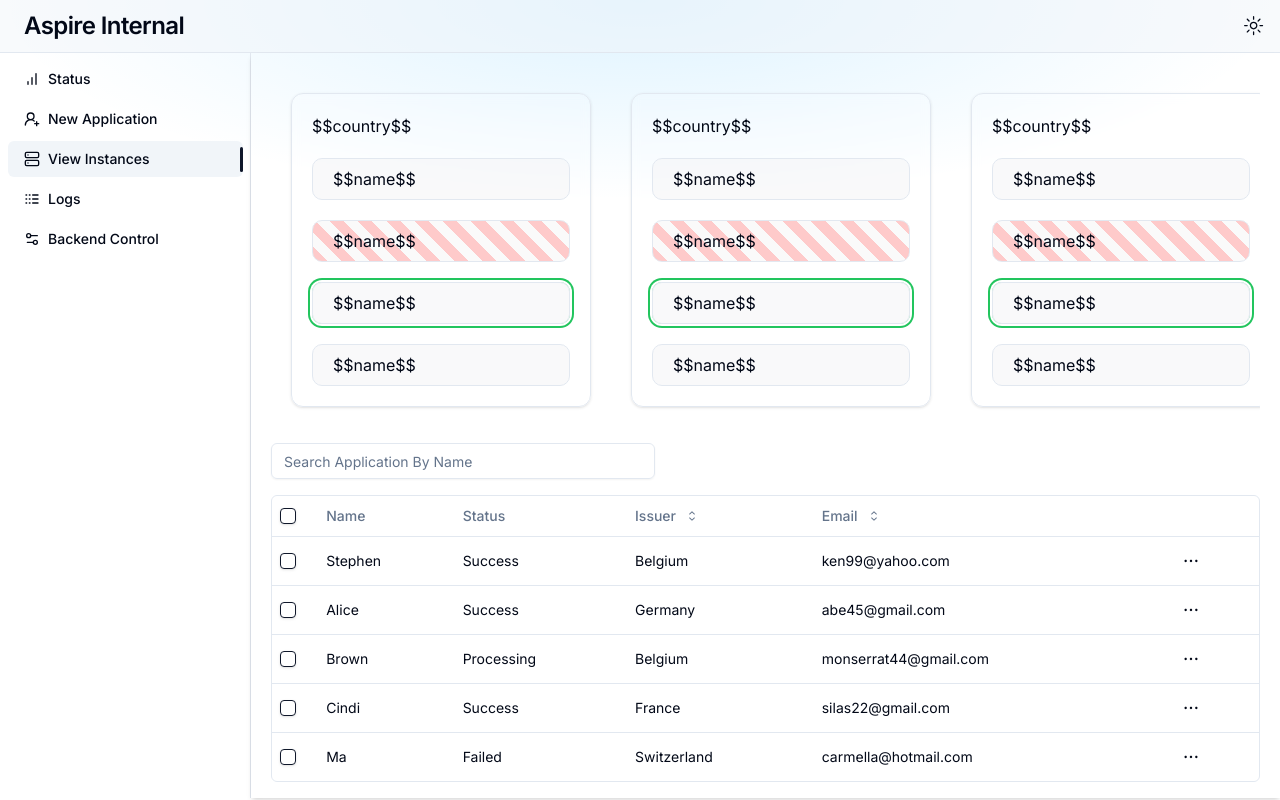
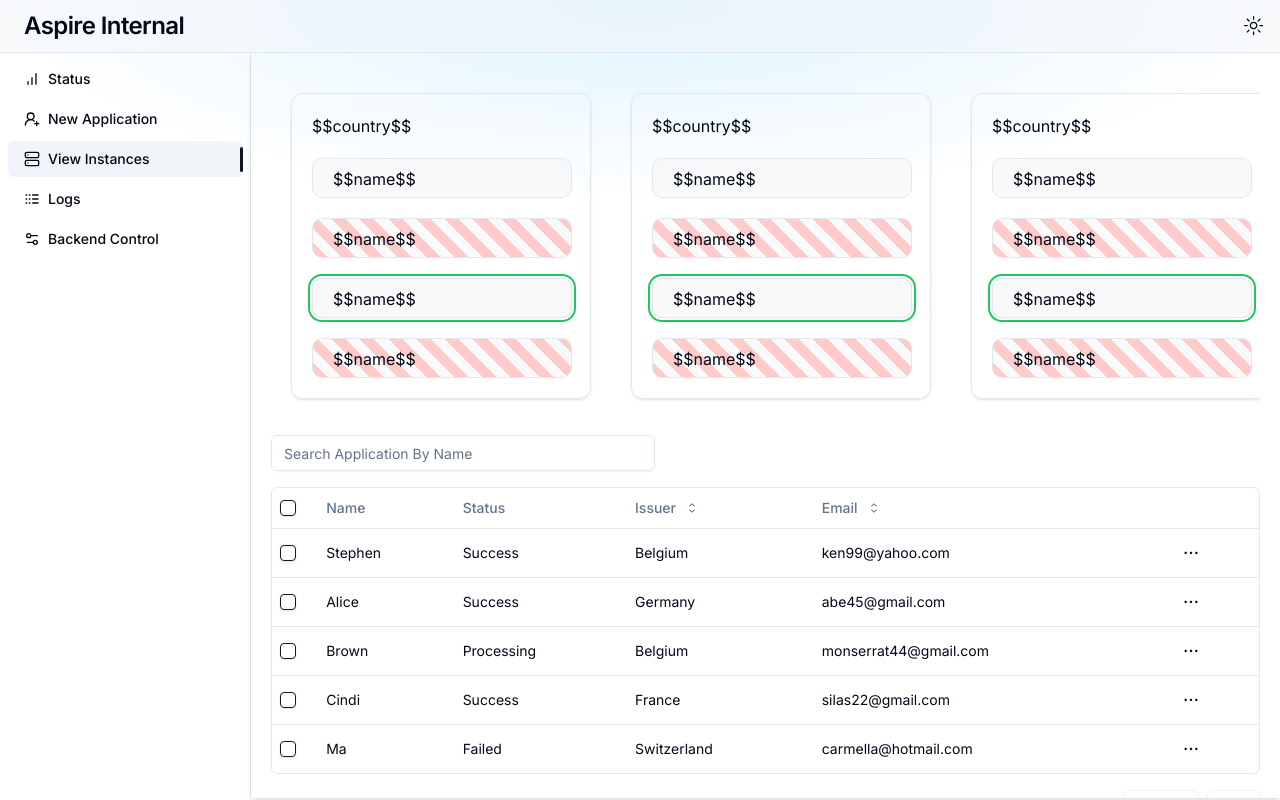
Before and after one commit to sabbyX/aspint, a Next.js app: page /instances in a window 1280 px wide. Built offline with nearby package versions, Linux system fonts and the light colour scheme.

Commit message:
/instance: add dark mode support

```diff
--- a/components/ab-instance-status/instances-view.tsx
+++ b/components/ab-instance-status/instances-view.tsx
@@ -13,9 +13,9 @@ export function InstancesView() {
                         {[1, 2, 3, 4].map((idx) => (
                             <Card
                                 className={cn(
-                                    "px-5 py-2 rounded-[10px] shadow-none bg-gray-100/50",
+                                    "px-5 py-2 rounded-[10px] shadow-none bg-gray-100/50 dark:bg-gray-800 w-[260px] h-[40px]",
                                     idx == 3 && "ring-2 ring-green-500 ring-offset-background ring-offset-2",
-                                    idx == 2 && "bg-inactive-patten"
+                                    [2,4].includes(idx) && "bg-inactive-patten dark:bg-inactive-dark-pattern"
                                 )} key={idx}>
                                 $$name$$
                             </Card>
--- a/tailwind.config.ts
+++ b/tailwind.config.ts
@@ -79,7 +79,8 @@ const config = {
         "pulse-L2R": "pulse-L2R 1s ease-in-out",
       },
       backgroundImage: {
-        'inactive-patten': 'repeating-linear-gradient(45deg, #fecaca, #fecaca 10px, #fafafa 10px, #fafafa 20px)'
+        'inactive-patten': 'repeating-linear-gradient(45deg, #fecaca, #fecaca 10px, #fafafa 10px, #fafafa 20px)',
+        'inactive-dark-pattern': 'repeating-linear-gradient(45deg, #450a0a, #450a0a 10px, #3f3f46 10px, #3f3f46 20px)',
       }
     },
   },
```
